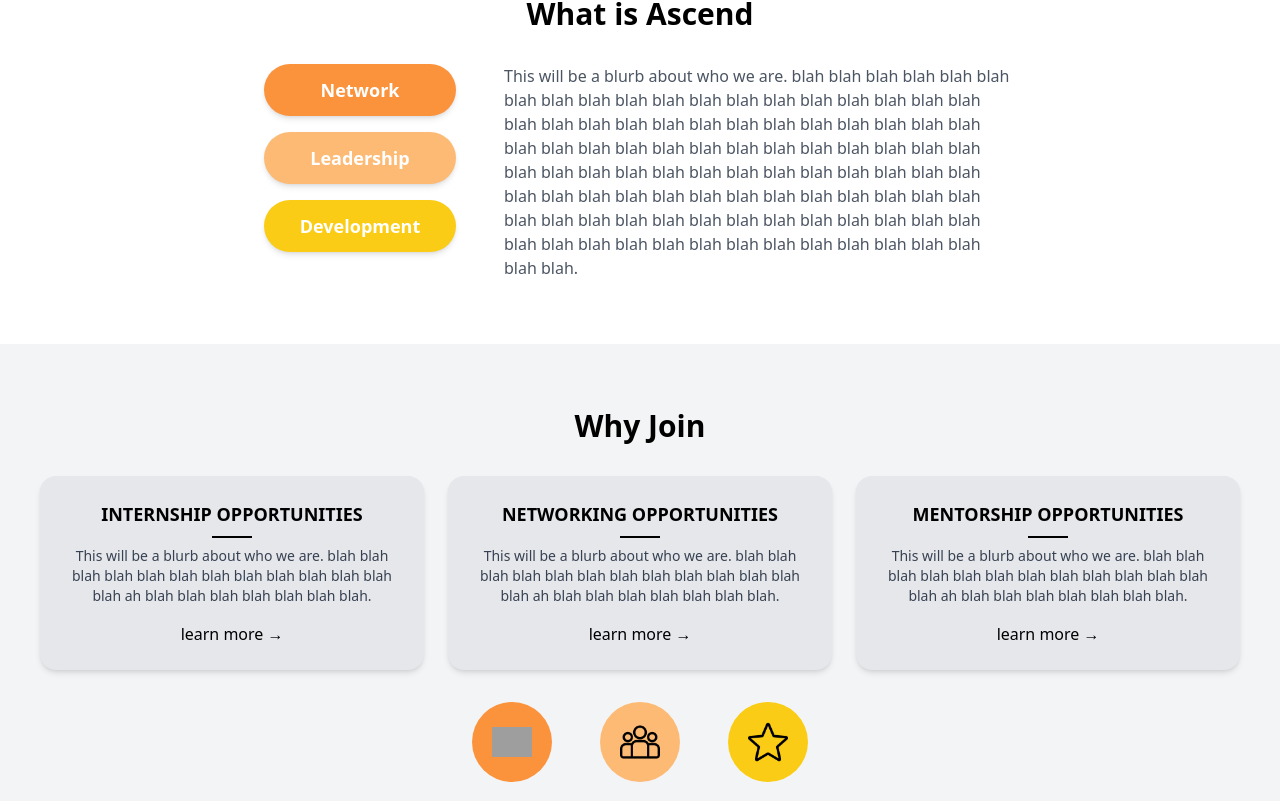
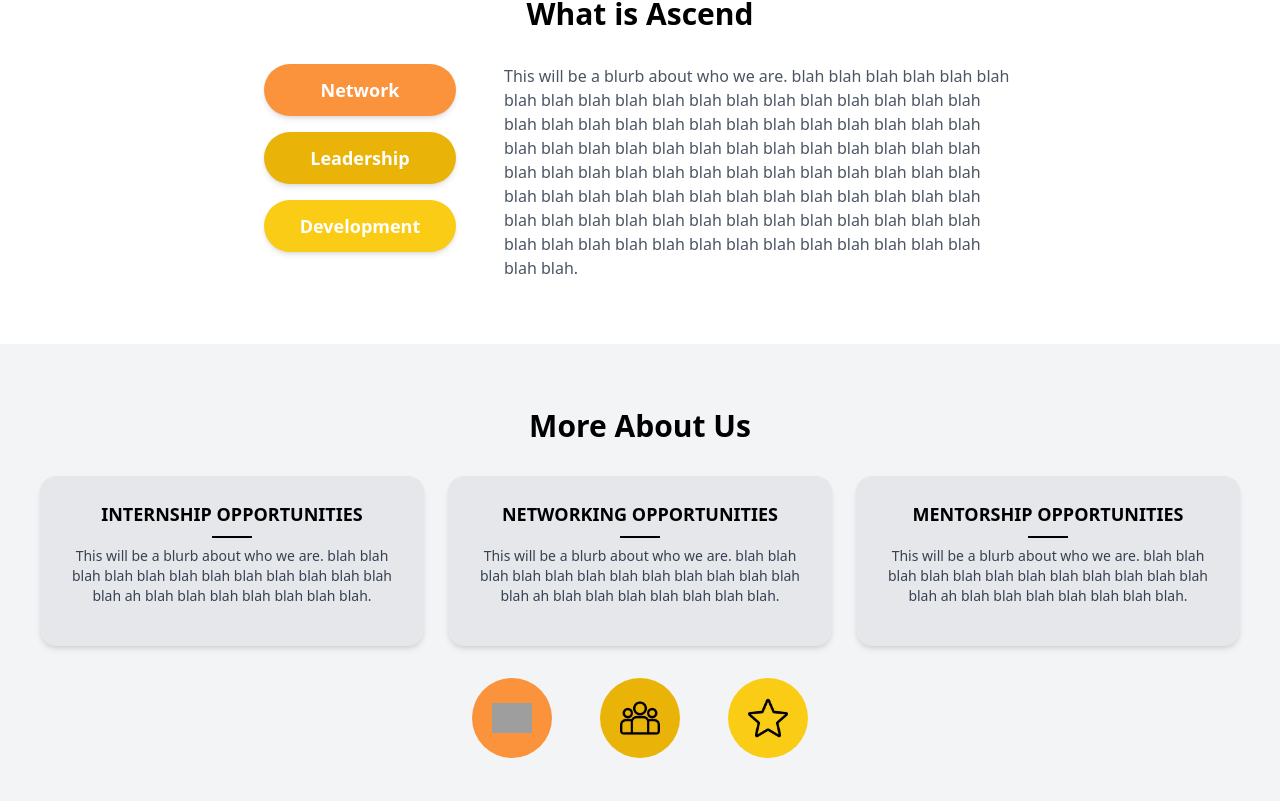
Before and after one commit to gracewxng/AscendUBC, a Next.js app in the folder ascend-ubc/: page / in a window 1280 px wide. Shown: the part 579-1380 px from the top of the page. Built offline with nearby package versions, Linux system fonts and the light colour scheme; grey boxes are pictures that could not be loaded.

Commit message:
small edits

```diff
--- a/ascend-ubc/app/page.tsx
+++ b/ascend-ubc/app/page.tsx
@@ -55,7 +55,7 @@ export default function Home() {
         {/* Left Side - Buttons */}
           <div className="flex flex-col space-y-4">
             <span className="px-6 py-3 bg-orange-400 text-white font-semibold rounded-full text-lg shadow-md w-48 text-center">Network</span>
-            <span className="px-6 py-3 bg-orange-300 text-white font-semibold rounded-full text-lg shadow-md w-48 text-center">Leadership</span>
+            <span className="px-6 py-3 bg-yellow-500 text-white font-semibold rounded-full text-lg shadow-md w-48 text-center">Leadership</span>
             <span className="px-6 py-3 bg-yellow-400 text-white font-semibold rounded-full text-lg shadow-md w-48 text-center">Development</span>
           </div>
         {/* Right Side - Description */}
@@ -70,7 +70,7 @@ export default function Home() {
 
       {/* Why Join */}
 <section className="py-16 bg-gray-100 text-center px-6">
-  <h2 className="text-3xl font-bold text-black">Why Join</h2>
+  <h2 className="text-3xl font-bold text-black">More About Us</h2>
 
   <div className="mt-8 flex flex-col md:flex-row justify-center gap-6">
     {/* Card 1 - Internship Opportunities */}
@@ -83,8 +83,8 @@ export default function Home() {
         blah blah blah blah.
       </p>
       <a href="#" className="text-black mt-4 inline-flex items-center space-x-1">
-        <span>learn more</span>
-        <span>→</span>
+        {/* <span>learn more</span>
+        <span>→</span> */}
       </a>
     </div>
 
@@ -98,8 +98,8 @@ export default function Home() {
         blah blah blah blah.
       </p>
       <a href="#" className="text-black mt-4 inline-flex items-center space-x-1">
-        <span>learn more</span>
-        <span>→</span>
+        {/* <span>learn more</span>
+        <span>→</span> */}
       </a>
     </div>
 
@@ -113,8 +113,8 @@ export default function Home() {
         blah blah blah blah.
       </p>
       <a href="#" className="text-black mt-4 inline-flex items-center space-x-1">
-        <span>learn more</span>
-        <span>→</span>
+        {/* <span>learn more</span>
+        <span>→</span> */}
       </a>
     </div>
   </div>
@@ -124,7 +124,7 @@ export default function Home() {
     <div className="w-20 h-20 bg-orange-400 rounded-full flex items-center justify-center">
       <Image src="/briefcase.png" alt="Internship Icon" width={40} height={40} />
     </div>
-    <div className="w-20 h-20 bg-orange-300 rounded-full flex items-center justify-center">
+    <div className="w-20 h-20 bg-yellow-500 rounded-full flex items-center justify-center">
       <Image src="/group.png" alt="Networking Icon" width={40} height={40} />
     </div>
     <div className="w-20 h-20 bg-yellow-400 rounded-full flex items-center justify-center">
@@ -137,7 +137,7 @@ export default function Home() {
       <section id="contact" className="py-16 bg-white text-center px-6">
         <h2 className="text-3xl font-bold text-black">Stay in Touch</h2>
             <h3 className="font-semibold text-gray-600 pt-6">Socials</h3>
-            <p className="text-gray-600 pt-4">ascendubc@gmail.com</p>
+            <p className="text-gray-600 pt-6">ascendubc@gmail.com</p>
             <div className="flex justify-center space-x-8 mt-4">
               <a href="#"><Image src="/instagram.png" alt="Instagram" width={50} height={50} /></a>
               <a href="#"><Image src="/facebook.png" alt="Facebook" width={50} height={50} /></a>
```
